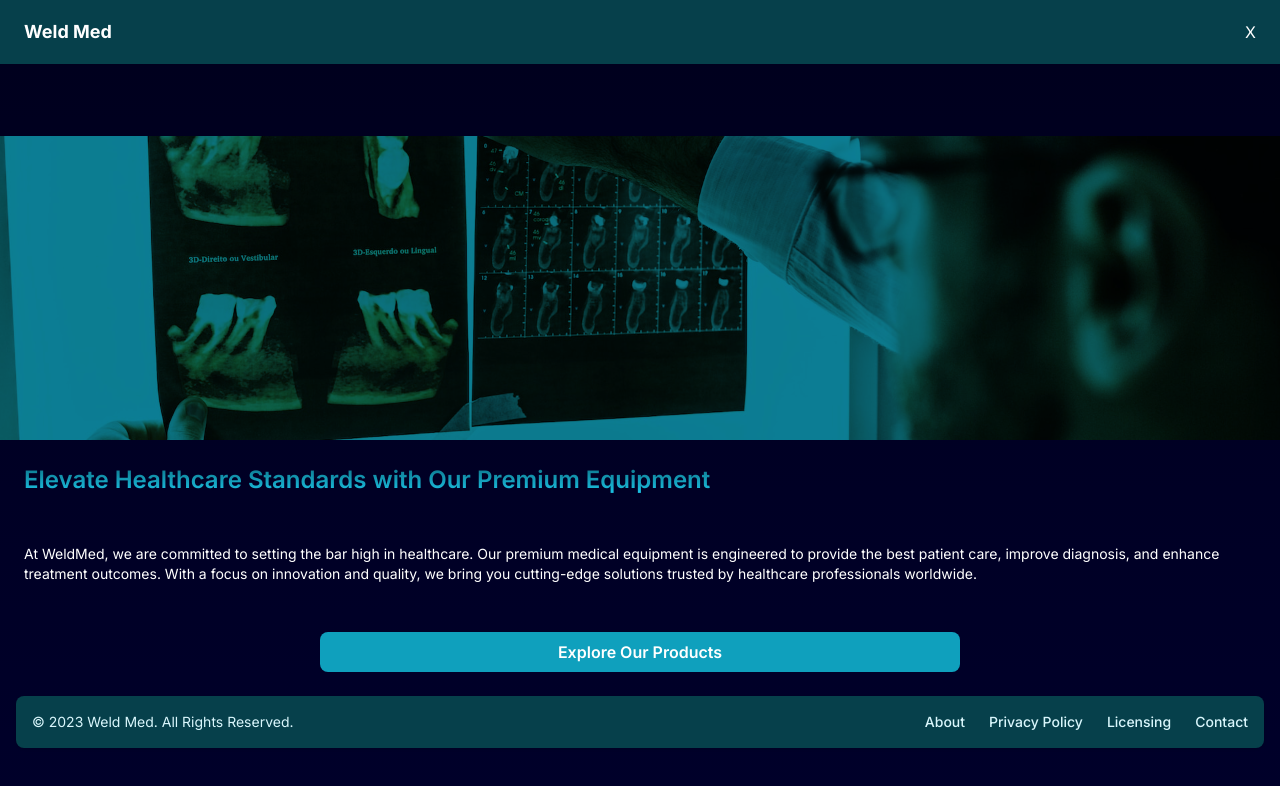
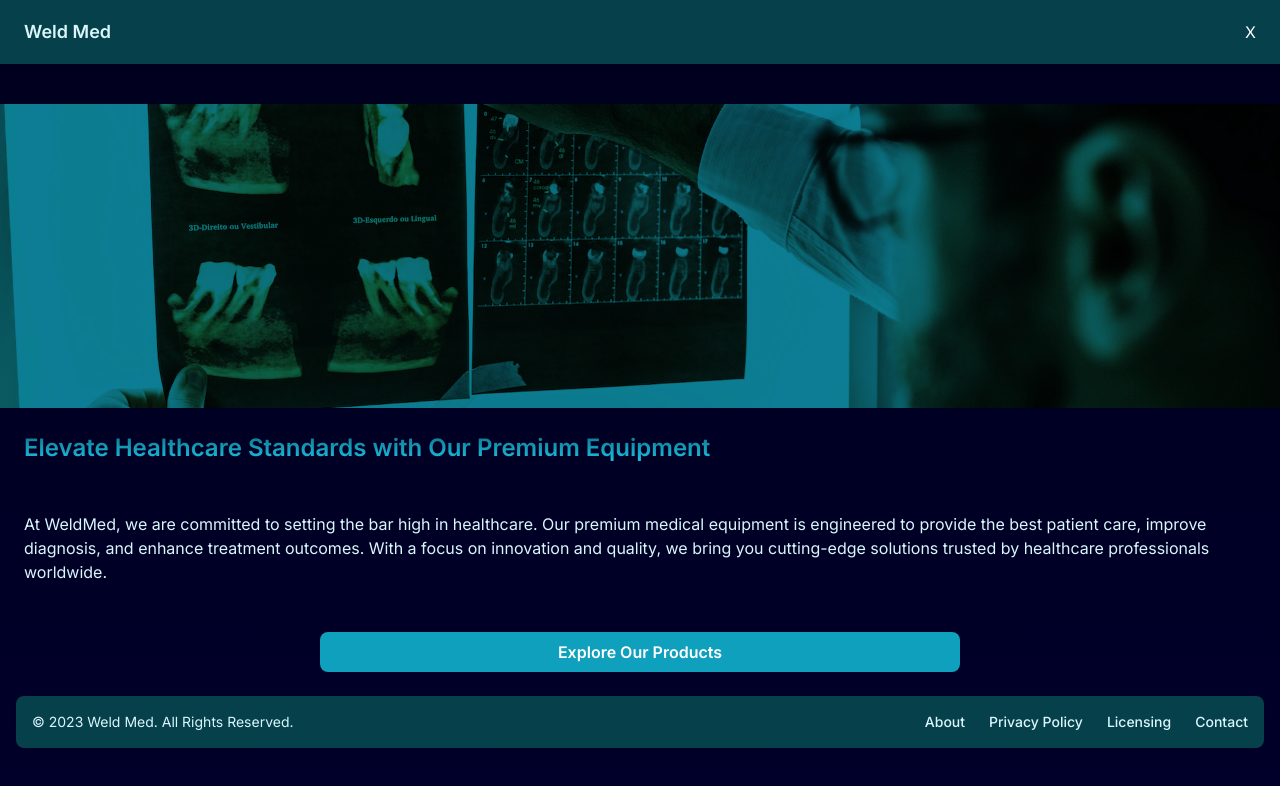
Before and after one commit to musaakhmed/msr-trading, a Next.js app: page / in a window 1280 px wide. Shown: the top 786 px of the page. Built offline with nearby package versions, Linux system fonts and the light colour scheme.

Commit message:
style: text size to md on hero section, color on font weight change for logo and refactoring in tailwind config file

```diff
--- a/components/ui/Header/Header.tsx
+++ b/components/ui/Header/Header.tsx
@@ -14,7 +14,7 @@ export default function NavMenu() {
 
 	return (
 		<header className="fixed top-0 z-10 flex h-16 w-full items-center justify-between bg-cerulean-800 px-6">
-			<Link href="/" className="text-lg font-bold">
+			<Link href="/" className="text-lg font-semibold text-cerulean-100">
 				Weld Med
 			</Link>
 			<div className="transition-all duration-200 ease-in">
--- a/components/ui/Hero/Hero.tsx
+++ b/components/ui/Hero/Hero.tsx
@@ -35,7 +35,7 @@ export default function Hero() {
 				</motion.h1>
 
 				<motion.p
-					className="p-6 text-sm"
+					className="text-md p-6 text-cerulean-100"
 					initial={{ opacity: 0, y: 50 }}
 					animate={{
 						opacity: 1,
--- a/tailwind.config.ts
+++ b/tailwind.config.ts
@@ -10,7 +10,7 @@ const config: Config = {
 		extend: {
 			colors: {
 				cerulean: {
-					50: '# fdfeff',
+					50: '#fdfeff',
 					100: '#D9F6FC',
 					200: '#A1E9F7',
 					300: '#1DCAED',
```
